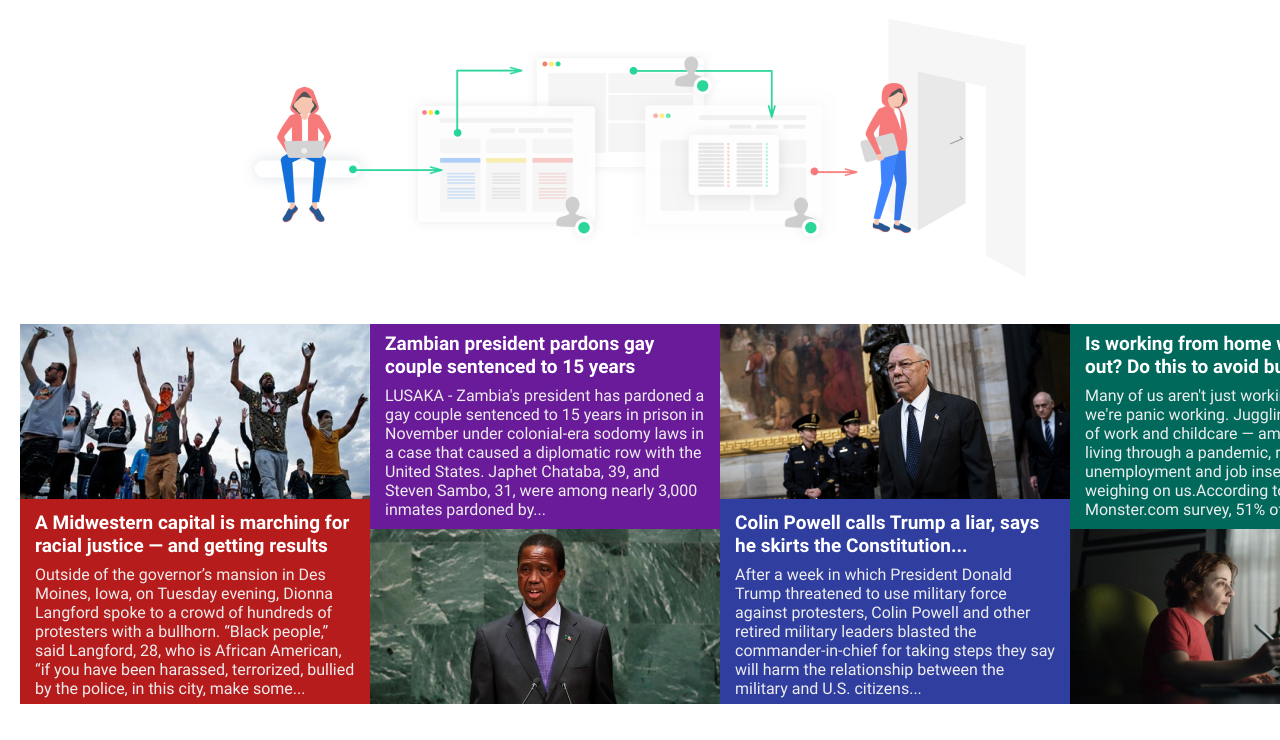
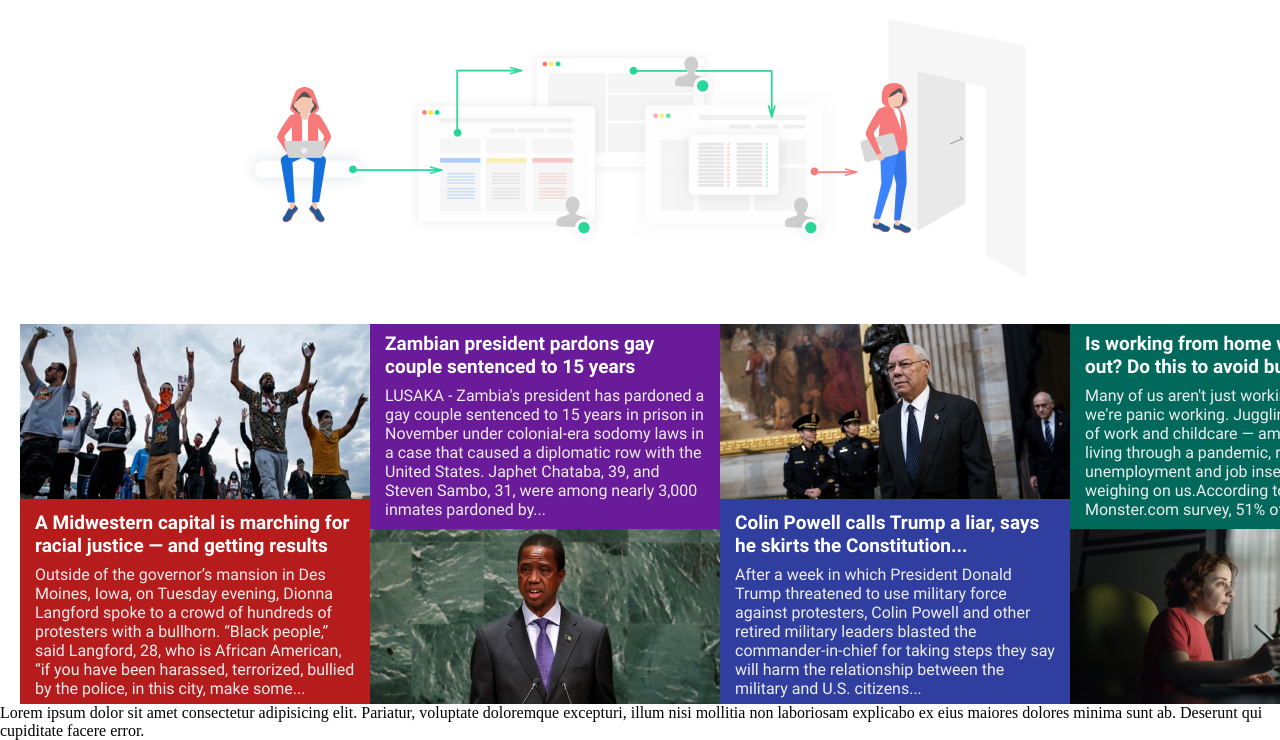
Before and after one commit to shaxzod-dev/The-news-web, a plain HTML site: page index.html in a window 1280 px wide. Shown: the part 98-838 px from the top of the page. Before the commit the page ends 802 px from the top, so only its background shows below. Drawn offline with Linux system fonts and the light colour scheme.

Commit message:
added lorem text

```diff
--- a/index.html
+++ b/index.html
@@ -116,6 +116,7 @@
         </div>
       </section>
     </main>
+    <p>Lorem ipsum dolor sit amet consectetur adipisicing elit. Pariatur, voluptate doloremque excepturi, illum nisi mollitia non laboriosam explicabo ex eius maiores dolores minima sunt ab. Deserunt qui cupiditate facere error.</p>
 
     <script src="./app.js"></script>
   </body>
```
